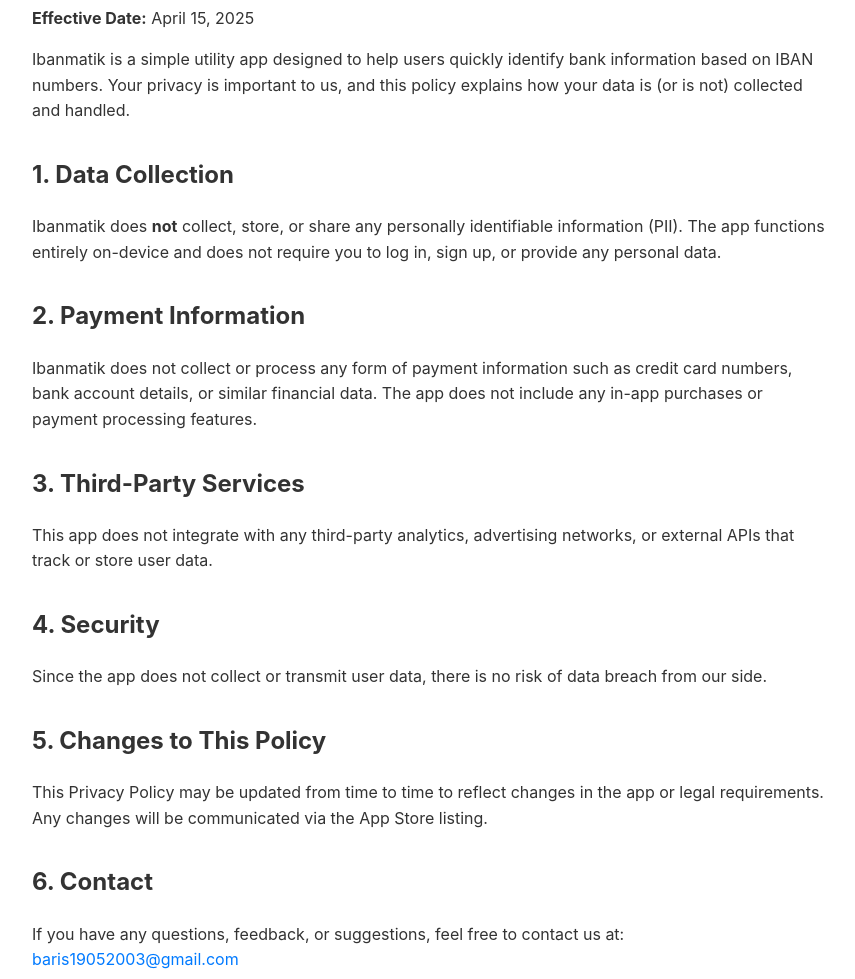
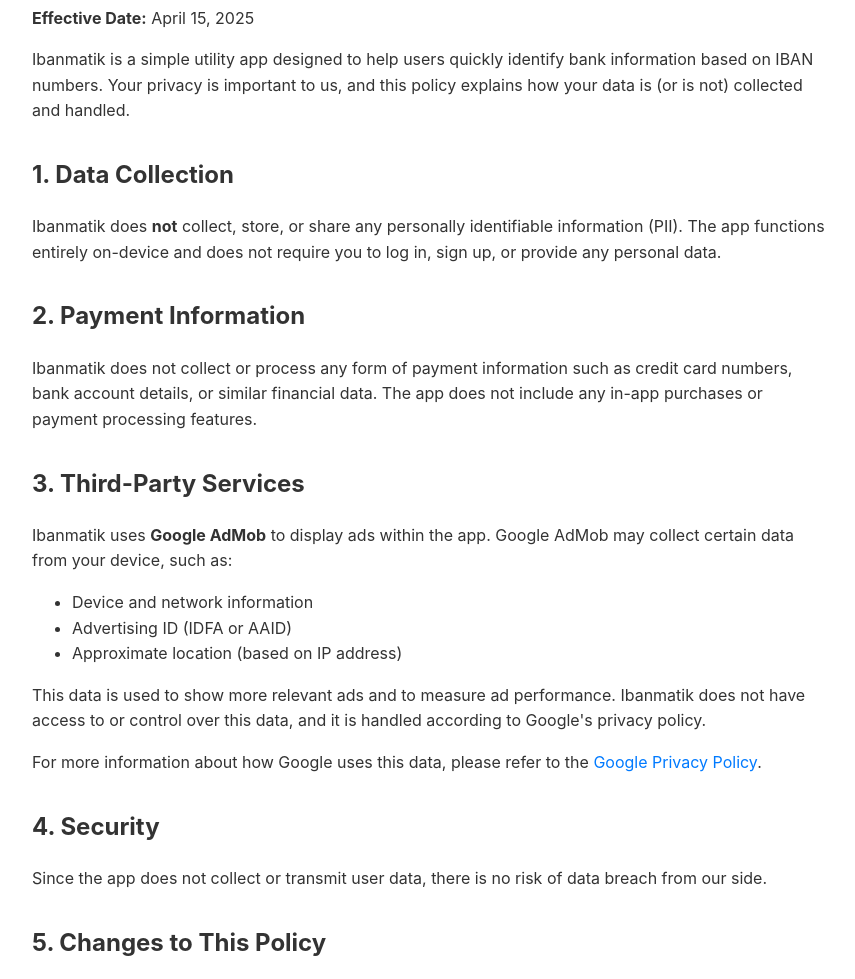
Before and after one commit to Barisdemirci3/Barisdemirci3.github.io, a plain HTML site: page index.html in a window 1280 px wide. Shown: the part 107-1086 px from the top of the page, without its empty margins (8-863 px from the left). Drawn offline with Linux system fonts and the light colour scheme.

Commit message:
Update index.html

```diff
--- a/index.html
+++ b/index.html
@@ -40,7 +40,21 @@
     <p>Ibanmatik does not collect or process any form of payment information such as credit card numbers, bank account details, or similar financial data. The app does not include any in-app purchases or payment processing features.</p>
 
     <h2>3. Third-Party Services</h2>
-    <p>This app does not integrate with any third-party analytics, advertising networks, or external APIs that track or store user data.</p>
+    <p>
+        Ibanmatik uses <strong>Google AdMob</strong> to display ads within the app. Google AdMob may collect certain data from your device, such as:
+    </p>
+    <ul>
+        <li>Device and network information</li>
+        <li>Advertising ID (IDFA or AAID)</li>
+        <li>Approximate location (based on IP address)</li>
+    </ul>
+    <p>
+        This data is used to show more relevant ads and to measure ad performance. Ibanmatik does not have access to or control over this data, and it is handled according to Google's privacy policy.
+    </p>
+    <p>
+        For more information about how Google uses this data, please refer to the
+        <a href="https://policies.google.com/privacy" target="_blank">Google Privacy Policy</a>.
+    </p>
 
     <h2>4. Security</h2>
     <p>Since the app does not collect or transmit user data, there is no risk of data breach from our side.</p>
```
